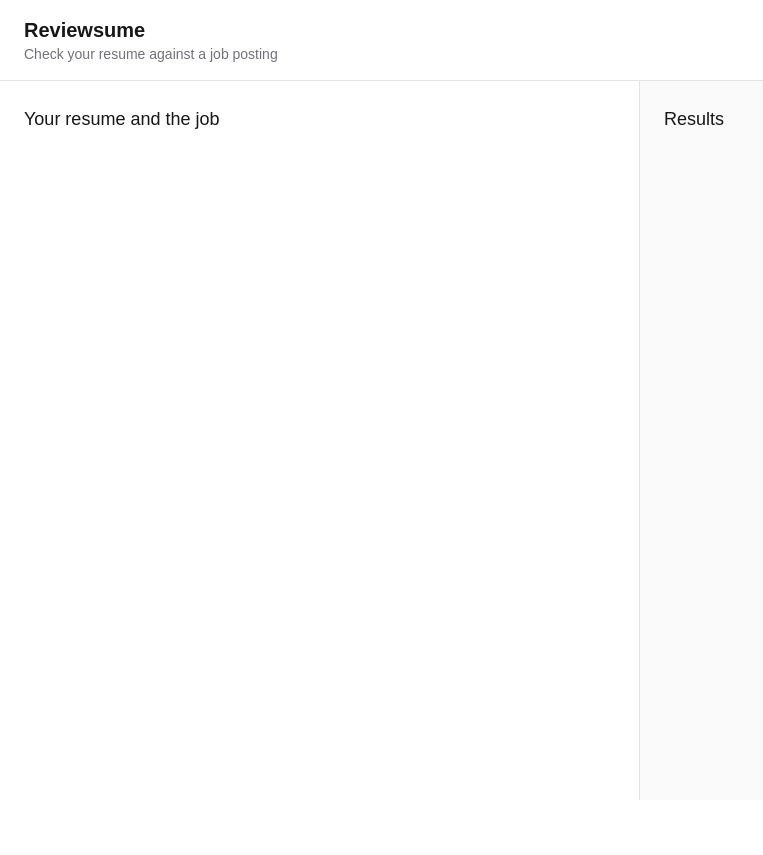
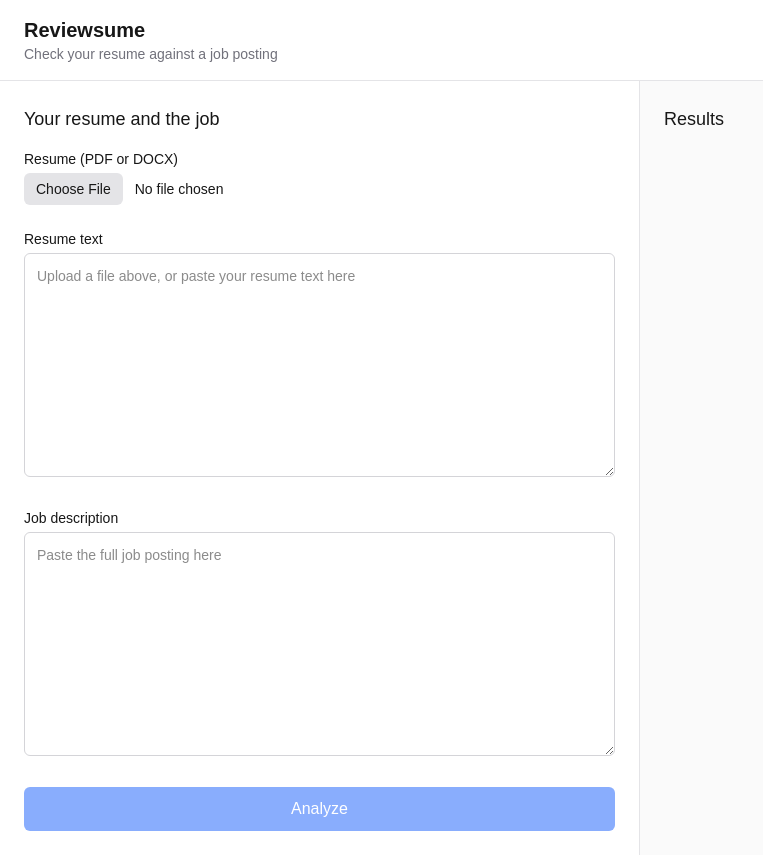
Before and after one commit to Ethan-vaz/Reviewsume, a Next.js app: page / in a window 1280 px wide. Shown: the whole page, without its empty margins (0-763 px from the left). Before the commit the page ends 800 px from the top, so only its background shows below. Built offline with nearby package versions, Linux system fonts and the light colour scheme.

Commit message:
InputPane

```diff
--- a/src/components/InputPane.tsx
+++ b/src/components/InputPane.tsx
@@ -24,7 +24,31 @@ export default function InputPane({
   const [uploadError, setUploadError] = useState("");
 
   async function handleFile(event: React.ChangeEvent<HTMLInputElement>) {
-    // PART 1: your code here
+        const file = event.target.files?.[0];
+    if (!file) return;
+
+    setUploading(true);
+    setUploadError("");
+    setFileName("");
+
+    const formData = new FormData();
+    formData.append("resume", file);
+
+    try {
+      const res = await fetch("/api/parse", { method: "POST", body: formData });
+      const data = await res.json();
+      if (res.ok) {
+        onResumeTextChange(data.text);
+        setFileName(file.name);
+      } else {
+        setUploadError(data.error);
+      }
+    } catch {
+      setUploadError("Could not reach the server.");
+    } finally {
+      setUploading(false);
+      event.target.value = ""; // lets you pick the same file again
+    }
   }
 
   // Must match the server's minimum (100 characters), so the button never sends doomed requests.
@@ -36,7 +60,59 @@ export default function InputPane({
 
   return (
     <div className="mt-4 space-y-6">
-      {/* PART 2: your JSX here */}
+      {/* 1. Resume upload (complete, use it as your example) */}
+      <div>
+        <label htmlFor="resume-file" className="mb-1 block text-sm font-medium">
+          Resume (PDF or DOCX)
+        </label>
+        <input
+          id="resume-file"
+          type="file"
+          accept=".pdf,.docx"
+          onChange={handleFile}
+          className="text-sm file:mr-3 file:rounded-md file:border-0 file:bg-zinc-200 file:px-3 file:py-1.5 dark:file:bg-zinc-800"
+        />
+        {uploading && <p className="mt-2 text-sm text-zinc-500">Reading file…</p>}
+        {uploadError && <p className="mt-2 text-sm text-red-600">{uploadError}</p>}
+        {fileName && <p className="mt-2 text-sm text-zinc-500">Loaded: {fileName}</p>}
+      </div>
+
+      {/* 2. Resume text */}
+      <div>
+        <label htmlFor="resume-text" className="mb-1 block text-sm font-medium">
+          Resume text
+        </label>
+        <textarea
+          id="resume-text"
+          value={resumeText}
+          onChange={(e) => onResumeTextChange(e.target.value)}
+          placeholder="Upload a file above, or paste your resume text here"
+          className="h-56 w-full rounded-md border border-zinc-300 bg-transparent p-3 text-sm dark:border-zinc-700"
+        />
+      </div>
+
+      {/* 3. Job description */}
+      <div>
+        <label htmlFor="job-description" className="mb-1 block text-sm font-medium">
+          Job description
+        </label>
+        <textarea
+          id="job-description"
+          value={jobDescription}
+          onChange={(e) => onJobDescriptionChange(e.target.value)}
+          placeholder="Paste the full job posting here"
+          className="h-56 w-full rounded-md border border-zinc-300 bg-transparent p-3 text-sm dark:border-zinc-700"
+        />
+      </div>
+
+      {/* 4. Analyze button */}
+      <button
+        onClick={onAnalyze}
+        disabled={!canAnalyze}
+        className="w-full rounded-md bg-blue-600 px-4 py-2.5 font-medium text-white hover:bg-blue-700 disabled:cursor-not-allowed disabled:opacity-50"
+      >
+        {analyzing ? "Analyzing…" : "Analyze"}
+      </button>
     </div>
   );
 }
```
